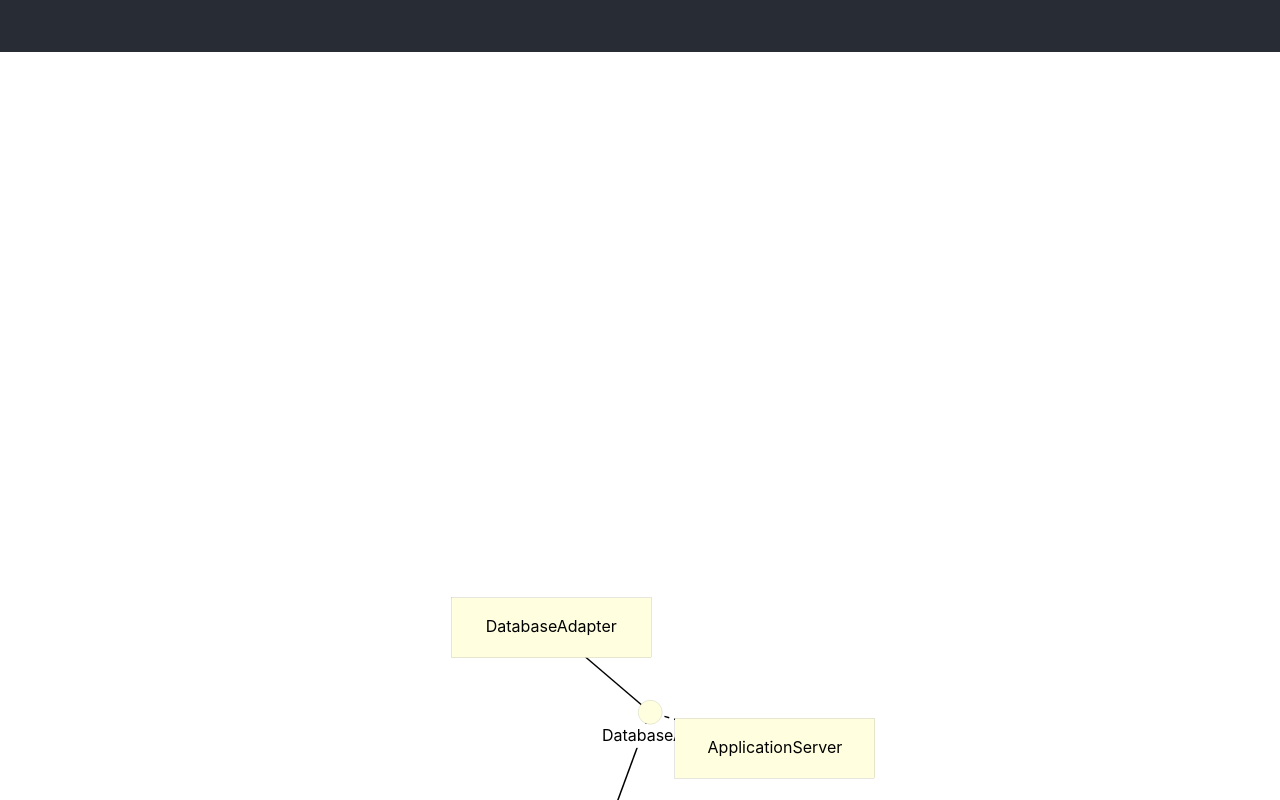
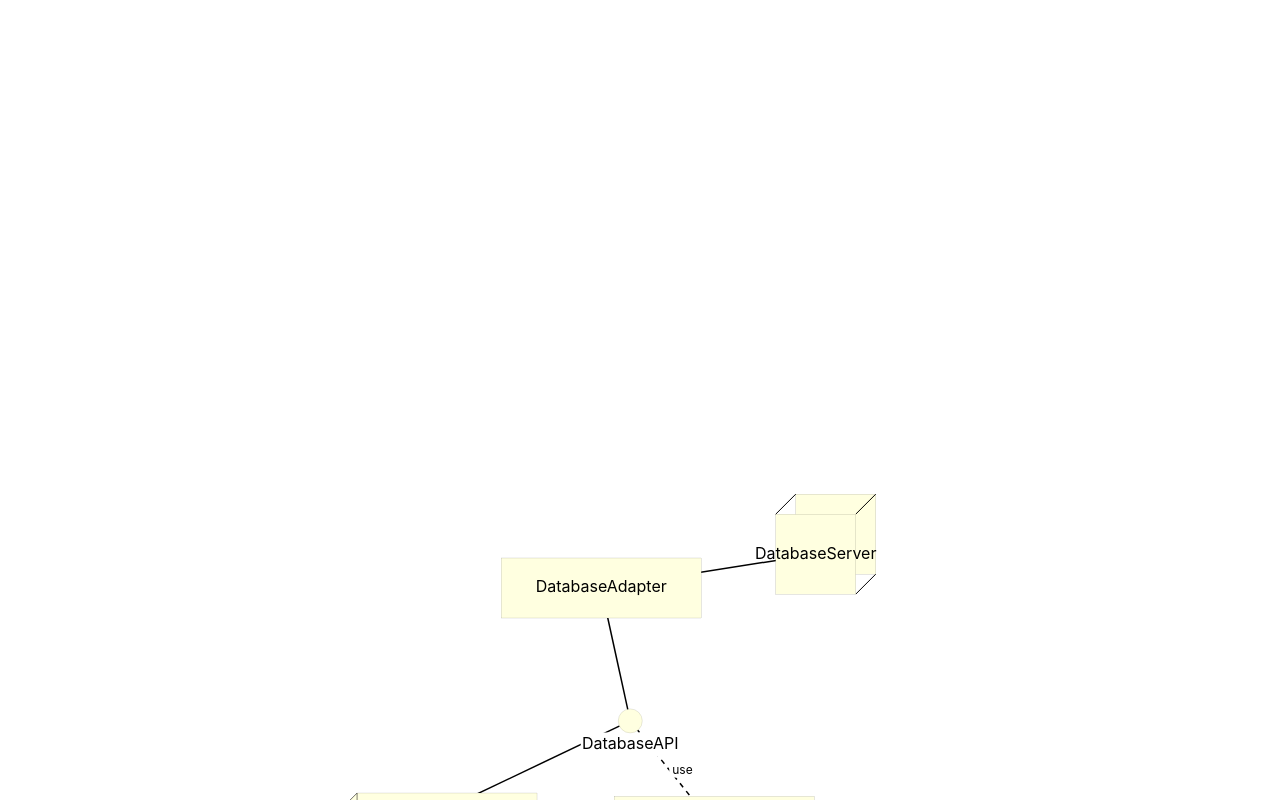
Before and after one commit to m-emm/graph-layouter-interactive, a React (Create React App) app: page / in a window 1280 px wide. Shown: the top 800 px of the page. Built offline with nearby package versions, Linux system fonts and the light colour scheme.

Commit message:
Add graph container, try auto resize

```diff
--- a/src/App.js
+++ b/src/App.js
@@ -1,63 +1,16 @@
-import logo from './logo.svg';
 import './App.css';
-import GraphSvg from './GraphSvg.js';
-
-import { multiBodyForce } from './MultiBodyForce.js'
-import { borderForce } from './BorderForce.js';
-import { linkForce } from './LinkForce';
-import architecture from './architecture';
-import { collisionForce } from './CollisionForce';
+import GraphContainer from './GraphContainer.js';
 
 
 function App() {
   const width = 2000;
   const height = 1400;
   const nodeRadius = 40;
-  const centerForceStrength = 1.0
-  const numCols = 5;
-
-  let listNodes =  architecture().nodes
-  listNodes = listNodes.map((node,i) => ({ ...node, x: node.x !== undefined ? node.x : width/2  + nodeRadius * 2*(i % numCols), y: node.y !== undefined ? node.y : height*0.05 + 5*nodeRadius*( Math.floor(i / numCols))}));
-  const listEdges = architecture().links
-
-  function distance_function(link,nodes) {
-    const source = nodes[link.source];
-    const target = nodes[link.target];
-
-    if (target.type == "interface") {
-      return nodeRadius *2;
-    } else {
-      return nodeRadius * 5;
-    }
-  }
-
-  function radius_function(node) {
-    if (node.type == "interface") {
-      return nodeRadius * 4;
-    } else if (node.type == "computation-node")  {
-      return nodeRadius * 4;
-    } else {
-      return nodeRadius*4;
-    }
-  }
-
-  const forces = [
-    (nodes) => { return nodes.map((node) => ({ vx: -(node.x - width / 2) * centerForceStrength / 100, vy: -(node.y - height / 2) * centerForceStrength / 100 })) },
-    multiBodyForce(0.3)
-    , borderForce(width, height, nodeRadius*3, 0.4),
-    , linkForce(0.04,distance_function,listEdges )
-    , collisionForce(0.1, radius_function)
-  ]
-
-
-
 
   return (
     <div className="App">
       <header className="App-header">
-
-        <p></p>
-        <GraphSvg width={width} height={height} nodes={listNodes} edges={listEdges} velocityDecay="0.6" forces={forces} nodeRadius={nodeRadius}></GraphSvg>
+        <GraphContainer width={width} height={height} nodeRadius={nodeRadius}/>
       </header>
     </div>
   );
--- /dev/null
+++ b/src/GraphContainer.js
@@ -0,0 +1,73 @@
+import GraphSvg from './GraphSvg.js';
+import React, { useState , useLayoutEffect } from 'react';
+
+import { multiBodyForce } from './MultiBodyForce.js'
+import { borderForce } from './BorderForce.js';
+import { linkForce } from './LinkForce';
+import architecture from './architecture';
+import { collisionForce } from './CollisionForce';
+
+
+function GraphContainer({width,height,nodeRadius}) {
+  const centerForceStrength = 1.0
+  const numCols = 5;
+  const ref = React.useRef();
+  const [size, setSize] = React.useState({width: width, height: height});
+
+  useLayoutEffect(() => {
+    function updateSize() {
+        if(ref.current) {
+            setSize({width: ref.current.offsetWidth, height: ref.current.offsetHeight});
+        }
+    }
+    window.addEventListener('resize', updateSize);
+    updateSize();
+    return () => window.removeEventListener('resize', updateSize);
+    }, []);
+
+
+
+  let listNodes =  architecture().nodes
+  listNodes = listNodes.map((node,i) => ({ ...node, x: node.x !== undefined ? node.x : width/2  + nodeRadius * 2*(i % numCols), y: node.y !== undefined ? node.y : height*0.05 + 5*nodeRadius*( Math.floor(i / numCols))}));
+  const listEdges = architecture().links
+
+  function distance_function(link,nodes) {
+    const source = nodes[link.source];
+    const target = nodes[link.target];
+
+    if (target.type == "interface") {
+      return nodeRadius *2;
+    } else {
+      return nodeRadius * 5;
+    }
+  }
+
+  function radius_function(node) {
+    if (node.type == "interface") {
+      return nodeRadius * 4;
+    } else if (node.type == "computation-node")  {
+      return nodeRadius * 4;
+    } else {
+      return nodeRadius*4;
+    }
+  }
+
+  const forces = [
+    (nodes) => { return nodes.map((node) => ({ vx: -(node.x - width / 2) * centerForceStrength / 100, vy: -(node.y - height / 2) * centerForceStrength / 100 })) },
+    multiBodyForce(0.3)
+    , borderForce(size.width, size.height, nodeRadius*3, 0.4),
+    , linkForce(0.04,distance_function,listEdges )
+    , collisionForce(0.1, radius_function)
+  ]
+
+
+
+
+  return (
+    <div ref={ref} className="graph-container">
+        <GraphSvg width={size.width} height={size.height} nodes={listNodes} edges={listEdges} velocityDecay="0.6" forces={forces} nodeRadius={nodeRadius}></GraphSvg>
+    </div>
+  );
+}
+
+export default GraphContainer;
--- a/src/GraphSvg.js
+++ b/src/GraphSvg.js
@@ -13,14 +13,22 @@ function GraphSvg({ nodes, edges, velocityDecay, forces, nodeRadius, width, heig
 
     const svgRootRef = useRef(null);
 
+
     const [nodesMechanics, setNodesMechanics] = useState(nodes.map((node, i) => { return { x: node.x, y: node.y, vx: 0, vy: 0, fx: 0, fy: 0, index: i, locked: false, name: node.name, type: node.type } }))
     const [dragging, setDragging] = useState(false);
     const [dragStartCoords, setDragStartCoords] = useState({ click: { x: 0, y: 0 }, node: {} });
     const [draggedNodeIndex, setDraggedNodeIndex] = useState(-1);
     const [lockingNodeIndex, setLockingNodeIndex] = useState(-1);
     const [svgText, setSvgText] = useState("");
-    const [simulationRunning, setSimulationRunning] = useState(true);
+    const [simulationRunning, setSimulationRunning_] = useState(true);
 
+
+    const simulationRunningRef = useRef(simulationRunning);
+
+    function setSimulationRunning(simulationRunning) {
+        simulationRunningRef.current = simulationRunning;
+        setSimulationRunning_(simulationRunning);
+    }
 
     function screenToSVG(screenX, screenY) {
         const svg = svgRootRef.current;
@@ -73,7 +81,7 @@ function GraphSvg({ nodes, edges, velocityDecay, forces, nodeRadius, width, heig
     function handleStep() {
 
         const newNodesMechanics = function (currentNodesMechanics) {
-            if(!simulationRunning) return currentNodesMechanics;
+            if(!simulationRunningRef.current) return currentNodesMechanics;
             const velocitiesRaw = forces.map((force) => { return force(currentNodesMechanics) })
             const velocities = velocitiesRaw.reduce((acc, val) => { return acc.map((v, i) => { return { vx: v.vx + val[i].vx, vy: v.vy + val[i].vy } }) })
 
@@ -92,8 +100,10 @@ function GraphSvg({ nodes, edges, velocityDecay, forces, nodeRadius, width, heig
 
             // stop simulation if average unlocked velocity is below threshold
             if (maxUnlockedVelocityMagnitude < 0.1 && !dragging) {
-                console.log("simulation stopped");
-                setSimulationRunning(false);
+                if (simulationRunningRef.current) {
+                    console.log("simulation stopped");
+                    setSimulationRunning(false);
+                }
                 return currentNodesMechanics;
             }
 
@@ -191,6 +201,7 @@ function GraphSvg({ nodes, edges, velocityDecay, forces, nodeRadius, width, heig
     }
 
     function drag(e) {
+        if(!dragging) return;
         if (lockingNodeIndex !== -1) {
             return;
         }
@@ -204,6 +215,7 @@ function GraphSvg({ nodes, edges, velocityDecay, forces, nodeRadius, width, heig
         if (lockingNodeIndex !== -1) {
             nodeClicked(lockingNodeIndex, false);
             setLockingNodeIndex(-1);
+            setSimulationRunning(true);
             return;
         }
         if (!dragging) return;
--- a/src/architecture.js
+++ b/src/architecture.js
@@ -68,12 +68,16 @@ return `
   uses:
   - name: DatabaseAPI
     type: solid
+  - name: DatabaseServer
+    type: solid
 
 - name: ApplicationServer
   uses:
   - name: DatabaseAPI
     type: dashed
     edge_text: use
+- name: DatabaseServer
+  type: computation-node
 `;
 }
 
```
